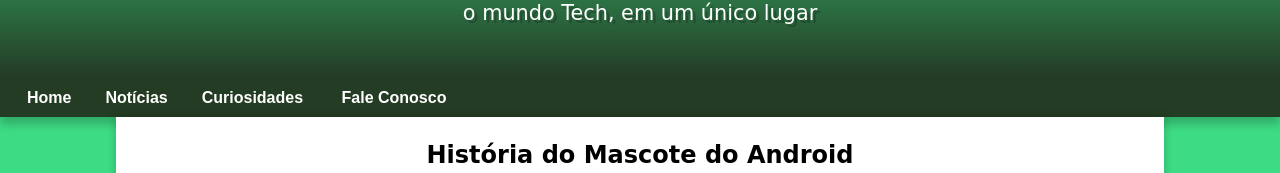
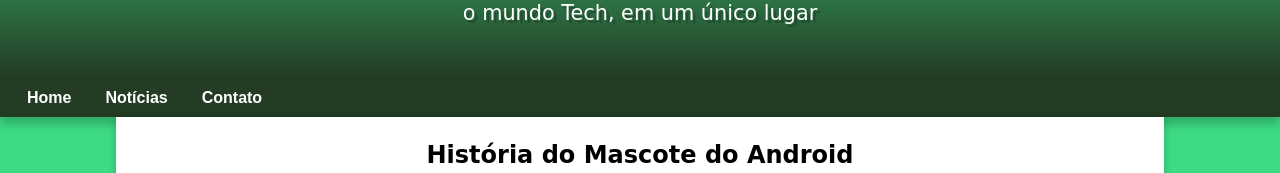
Before and after one commit to RobertoBoB013/android-projeto, a plain HTML site: page index.html in a window 1280 px wide. Shown: the part 149-322 px from the top of the page. Drawn offline with Linux system fonts and the light colour scheme.

Commit message:
modificando o menu

```diff
--- a/index.html
+++ b/index.html
@@ -16,8 +16,8 @@
 
    </header>
 <nav>
-    <a href="#";target="_blank">Home</a ><a href="#"; target="_blank">Notícias</a><a href="#"; target="_blank">Curiosidades</a>
-    <a href="#"; target="_blank">Fale Conosco</a>
+    <a href="#";target="_blank">Home</a ><a href="#"; target="_blank">Notícias</a><a href="#";
+    <a href="#"; target="_blank">Contato</a>
 </nav>
 <main>
 
```
